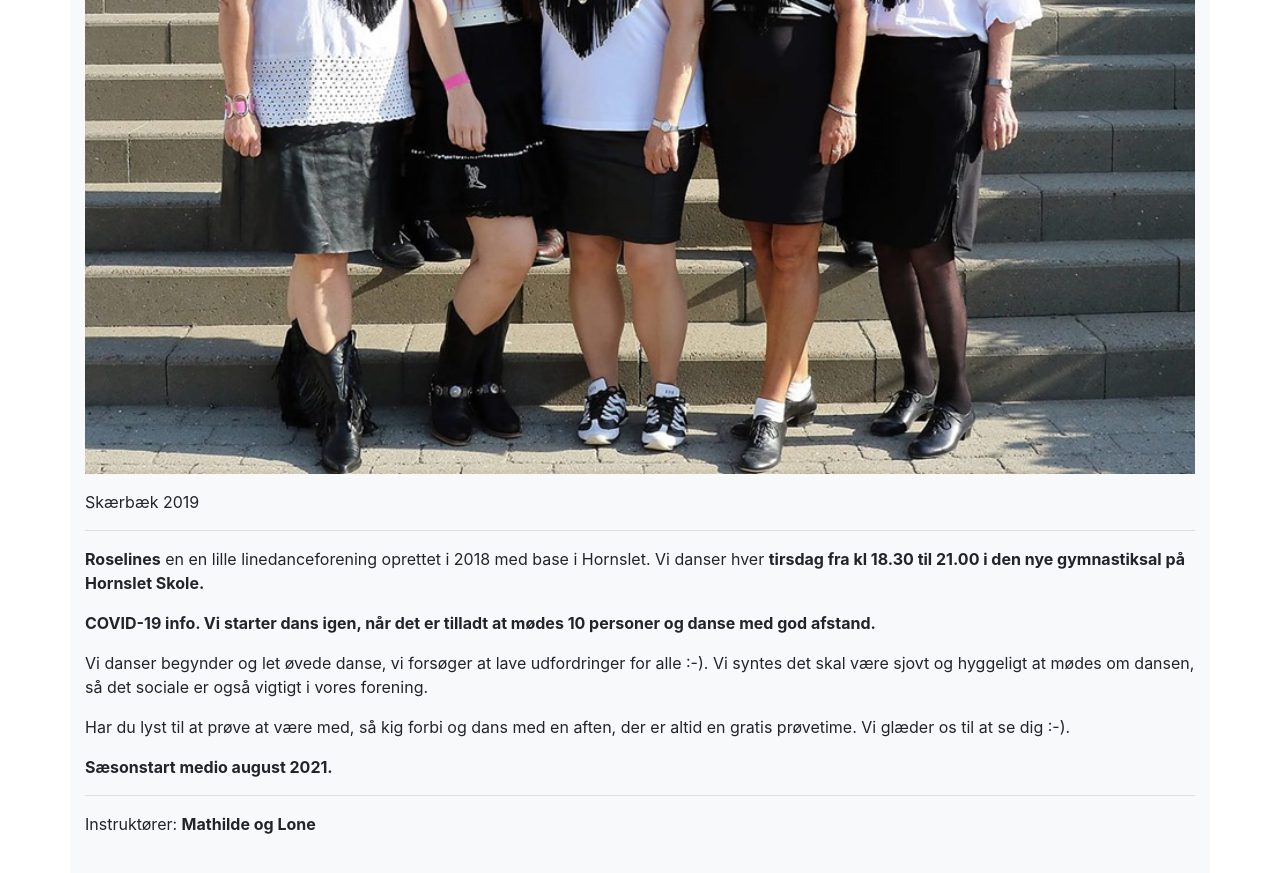
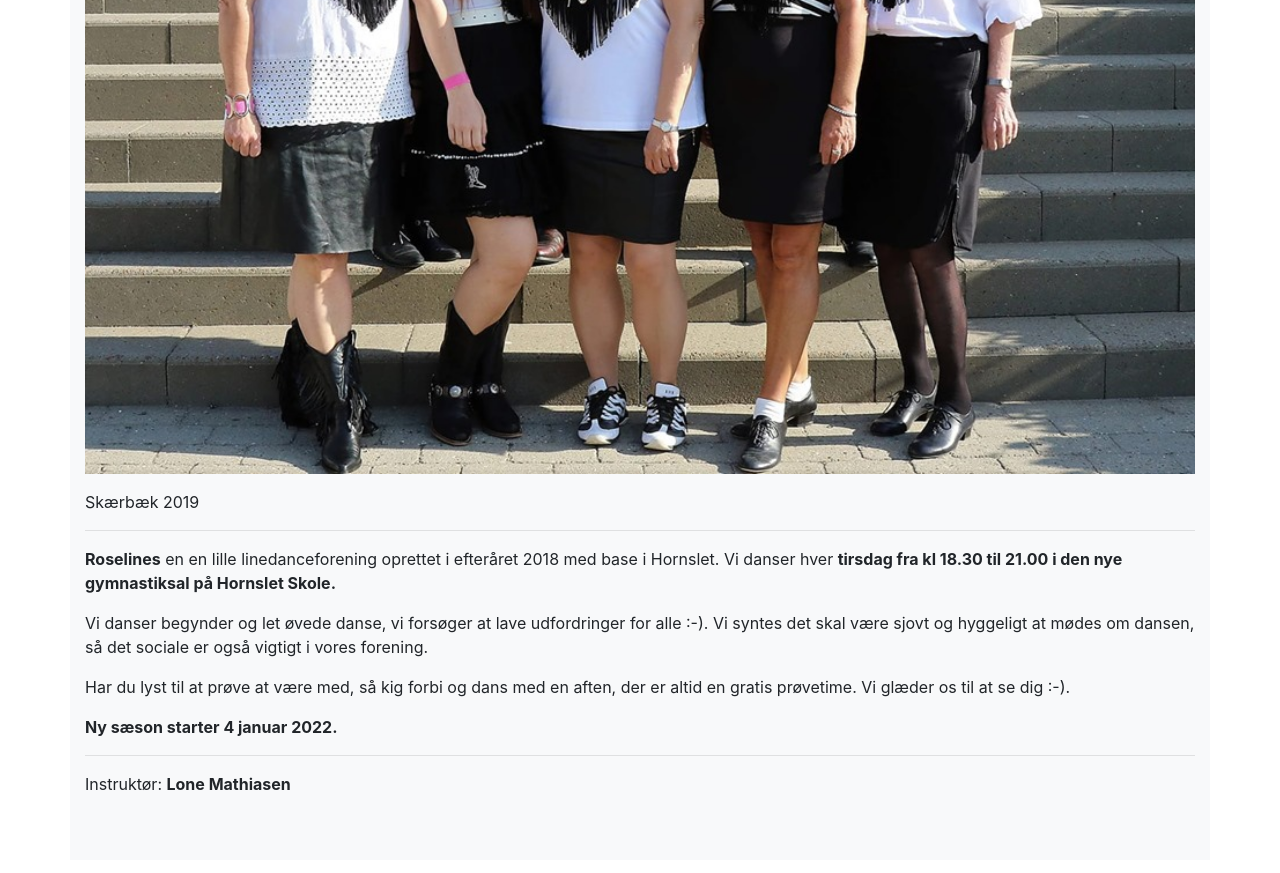
Before and after one commit to lonemathiasen/lonemathiasen.github.io, a Jekyll site: the page built from index.md, in a window 1280 px wide and 900 px high, scrolled down 673 px. Shown: the top 873 px of the window. Built offline with Jekyll 4.4.1, drawn with Linux system fonts in a browser that asks for light colours.

Commit message:
Update index.md
Tekst opdateret

```diff
--- a/index.md
+++ b/index.md
@@ -11,10 +11,7 @@ Skærbæk 2019
 
 ---
 
-**Roselines** en en lille linedanceforening oprettet i 2018 med base i Hornslet. Vi danser hver **tirsdag fra kl 18.30 til 21.00 i den nye gymnastiksal på Hornslet Skole.**
-
-
-**COVID-19 info. Vi starter dans igen, når det er tilladt at mødes 10 personer og danse med god afstand.**
+**Roselines** en en lille linedanceforening oprettet i efteråret 2018 med base i Hornslet. Vi danser hver **tirsdag fra kl 18.30 til 21.00 i den nye gymnastiksal på Hornslet Skole.**
 
 
 
@@ -24,8 +21,8 @@ Har du lyst til at prøve at være med, så kig forbi og dans med en aften, der
 Vi glæder os til at se dig :-).
 
 
-**Sæsonstart medio august 2021.**
+**Ny sæson starter 4 januar 2022.**
 
 ---
 
-Instruktører: **Mathilde og Lone**
+Instruktør: **Lone Mathiasen**
```
